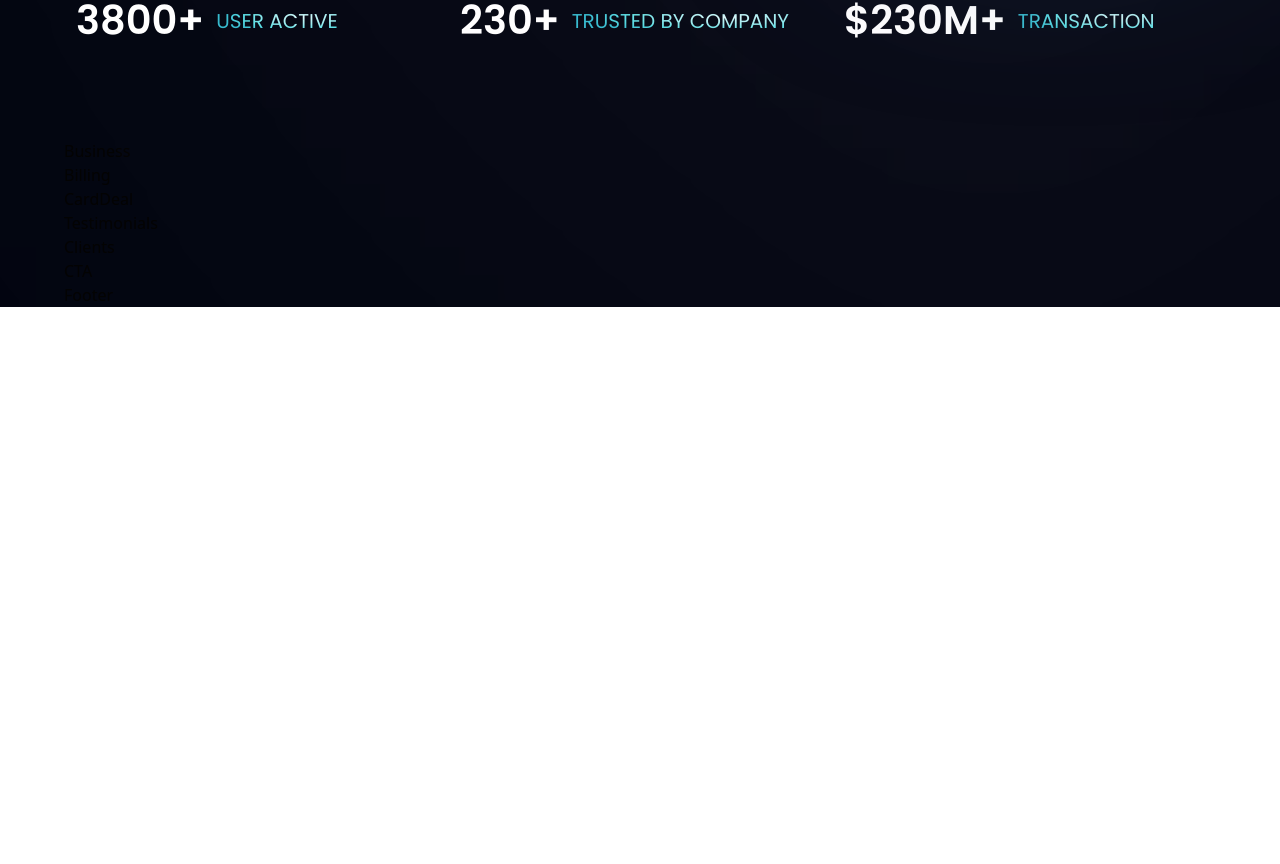
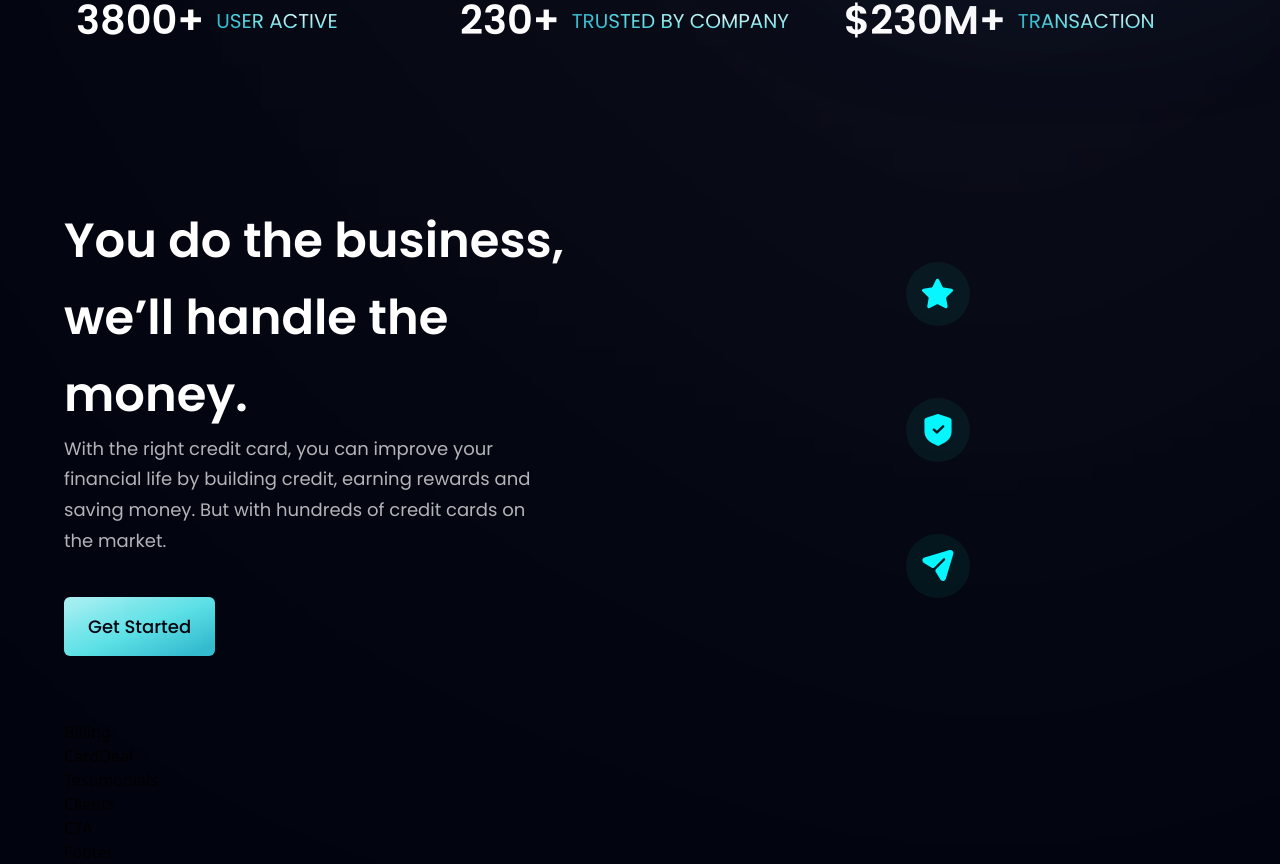
Before and after one commit to MdAbbas110/bank_modern_app, a React (Vite) app in the folder bank_modern_app/: page / in a window 1280 px wide. Shown: the part 806-1670 px from the top of the page. Before the commit the page ends 1113 px from the top, so only its background shows below. Built offline with nearby package versions, Linux system fonts and the light colour scheme.

Commit message:
right side of the business done

```diff
--- a/bank_modern_app/src/components/Business.jsx
+++ b/bank_modern_app/src/components/Business.jsx
@@ -1,5 +1,45 @@
+import { features } from '../constants';
+import styles, { layout } from '../style';
+import Button from './Button';
+
+const FeatureCard = ({ icon, title, content, index }) => (
+  <div
+    className={`flex flex-row p-6 rounded-[20px] ${
+      index !== features.length - 1 ? 'mb-6' : 'mb-0'
+    } feature-card`}
+  >
+    <div
+      className={`w-[64px] h-[64px] rounded-full ${styles.flexCenter} bg-dimBlue`}
+    >
+      <img src={icon} alt='icon' className='w-[50%] h-[50%] object-contain' />
+    </div>
+  </div>
+);
+
 const Business = () => {
-  return <div>Business</div>;
+  return (
+    <section id='features' className={layout.section}>
+      <div className={layout.sectionInfo}>
+        <h2 className={`${styles.heading2}`}>
+          You do the business, <br className='sm:block hidden' /> we’ll handle
+          the money.
+        </h2>
+        <p className={`${styles.paragraph} max-w-[470px]`}>
+          With the right credit card, you can improve your financial life by
+          building credit, earning rewards and saving money. But with hundreds
+          of credit cards on the market.
+        </p>
+
+        <Button styles='mt-10' />
+      </div>
+
+      <div className={`${layout.sectionImg} flex-col`}>
+        {features.map((feature, index) => (
+          <FeatureCard key={feature.id} {...feature} index={index} />
+        ))}
+      </div>
+    </section>
+  );
 };
 
 export default Business;
--- a/bank_modern_app/src/components/Button.jsx
+++ b/bank_modern_app/src/components/Button.jsx
@@ -1,5 +1,12 @@
-const Button = () => {
-  return <div>Button</div>;
+const Button = ({ styles }) => {
+  return (
+    <button
+      type='button'
+      className={`py-4 px-6 bg-blue-gradient font-poppins font-medium text-[18px] text-primary outline-none rounded-md ${styles}`}
+    >
+      Get Started
+    </button>
+  );
 };
 
 export default Button;
```
